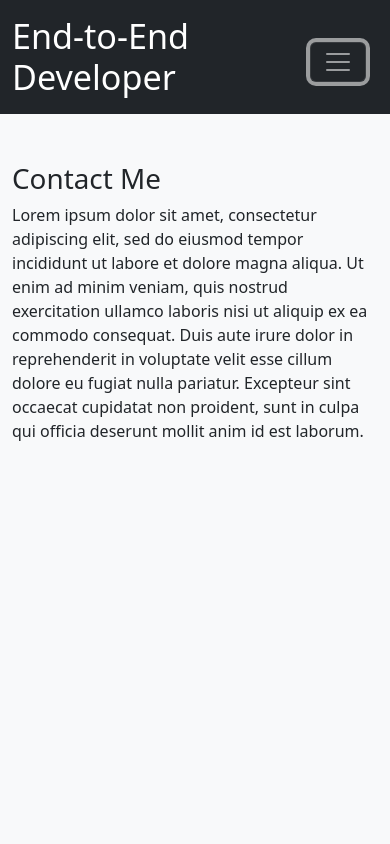
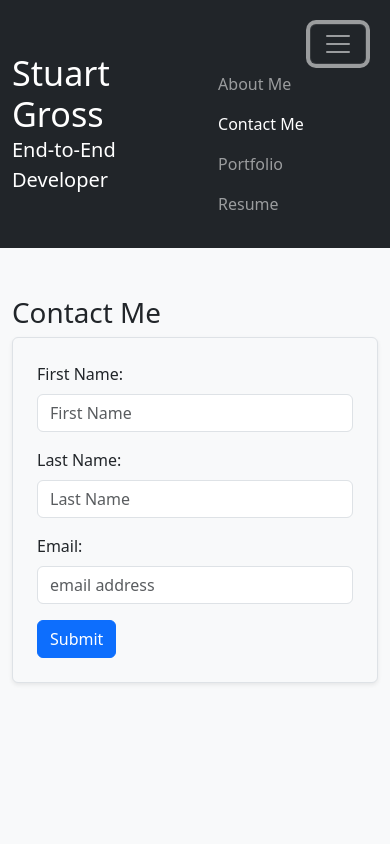
Before and after one commit to sigros02/Module-12-Challenge-React-Portfolio, a React (Vite) app: page /Contact in a window 390 px wide. Both pictures are taken after a click on the button "Toggle navigation". Shown: the top 844 px of the page. Built offline with nearby package versions, Linux system fonts and the light colour scheme.

Commit message:
add contact form component | add navigation link expand/collapse for responsivness

```diff
--- /dev/null
+++ b/src/components/ContactForm.jsx
@@ -0,0 +1,79 @@
+import { useState } from "react";
+
+export default function contactForm() {
+  const [firstName, setFirstName] = useState("");
+  const [lastName, setLastName] = useState("");
+  const [email, setEmail] = useState("");
+
+  const handleInputChange = (formEvent) => {
+    const { name, value } = formEvent.target;
+
+    // SG-TODO: add validation to form input
+    if (name === "firstName") {
+      setFirstName(value);
+    } else if (name === "lastName") {
+      setLastName(value);
+    } else if (name === "email") {
+      setEmail(value);
+    }
+  };
+
+  const handleFormSubmit = (formEvent) => {
+    formEvent.preventDefault();
+    console.log(firstName, lastName, email);
+    // SG-TODO: add message to confrim form submission
+    setFirstName("");
+    setLastName("");
+    setEmail("");
+  };
+
+  return (
+    <form
+      onSubmit={handleFormSubmit}
+      className="p-4 border rounded shadow-sm bg-light"
+    >
+      <div className="mb-3">
+        <label htmlFor="firstName" className="form-label">
+          First Name:
+        </label>
+        <input
+          type="text"
+          name="firstName"
+          value={firstName}
+          onChange={handleInputChange}
+          placeholder="First Name"
+          className="form-control"
+        />
+      </div>
+      <div className="mb-3">
+        <label htmlFor="lastName" className="form-label">
+          Last Name:
+        </label>
+        <input
+          type="text"
+          name="lastName"
+          value={lastName}
+          onChange={handleInputChange}
+          placeholder="Last Name"
+          className="form-control"
+        />
+      </div>
+      <div className="mb-3">
+        <label htmlFor="email" className="form-label">
+          Email:
+        </label>
+        <input
+          type="email"
+          name="email"
+          value={email}
+          onChange={handleInputChange}
+          placeholder="email address"
+          className="form-control"
+        />
+      </div>
+      <button type="submit" className="btn btn-primary">
+        Submit
+      </button>
+    </form>
+  );
+}
--- a/src/components/Header.jsx
+++ b/src/components/Header.jsx
@@ -4,7 +4,10 @@ function Header() {
   return (
     <header className="header bg-dark text-white py-3">
       <div className="container d-flex justify-content-between align-items-center">
-        <h1 className="display-4 mb-0">End-to-End Developer</h1>
+        <div>
+          <h1 className="display-4 mb-0">Stuart Gross</h1>
+          <p className="lead mb-0">End-to-End Developer</p>
+        </div>
         <Navigation />
       </div>
     </header>
--- a/src/components/Navigation.jsx
+++ b/src/components/Navigation.jsx
@@ -1,32 +1,38 @@
 import { Link, useLocation } from "react-router-dom";
+import { useState } from "react";
 
-// SG: Use the useLocation hook from react-router-dom to get the pathname of the current URL and assign it to the currentPage variable
 function Navigation() {
   const { pathname } = useLocation();
+  const [isCollapsed, setIsCollapsed] = useState(true);
 
-// SG: Return a navigation bar with links to the home page, the portfolio page, the resume page, and the contact page
+  const toggleNavbar = () => {
+    setIsCollapsed(!isCollapsed);
+  };
+
   return (
     <nav className="navbar navbar-expand-lg navbar-dark bg-dark">
       <div className="container">
-        <Link className="navbar-brand" to="/">
-        </Link>
+        <Link className="navbar-brand" to="/"></Link>
         <button
           className="navbar-toggler"
           type="button"
-          data-bs-toggle="collapse"
-          data-bs-target="#navbarNav"
+          onClick={toggleNavbar}
           aria-controls="navbarNav"
-          aria-expanded="false"
+          aria-expanded={!isCollapsed}
           aria-label="Toggle navigation"
         >
           <span className="navbar-toggler-icon"></span>
         </button>
-        <div className="collapse navbar-collapse" id="navbarNav">
+        <div
+          className={`collapse navbar-collapse ${!isCollapsed ? "show" : ""}`}
+          id="navbarNav"
+        >
           <ul className="navbar-nav ms-auto">
             <li className="nav-item">
               <Link
                 to="/"
                 className={`nav-link ${pathname === "/" ? "active" : ""}`}
+                onClick={() => setIsCollapsed(true)}
               >
                 About Me
               </Link>
@@ -34,7 +40,10 @@ function Navigation() {
             <li className="nav-item">
               <Link
                 to="/Contact"
-                className={`nav-link ${pathname === "/Contact" ? "active" : ""}`}
+                className={`nav-link ${
+                  pathname === "/Contact" ? "active" : ""
+                }`}
+                onClick={() => setIsCollapsed(true)}
               >
                 Contact Me
               </Link>
@@ -42,7 +51,10 @@ function Navigation() {
             <li className="nav-item">
               <Link
                 to="/Portfolio"
-                className={`nav-link ${pathname === "/Portfolio" ? "active" : ""}`}
+                className={`nav-link ${
+                  pathname === "/Portfolio" ? "active" : ""
+                }`}
+                onClick={() => setIsCollapsed(true)}
               >
                 Portfolio
               </Link>
@@ -51,6 +63,7 @@ function Navigation() {
               <Link
                 to="/Resume"
                 className={`nav-link ${pathname === "/Resume" ? "active" : ""}`}
+                onClick={() => setIsCollapsed(true)}
               >
                 Resume
               </Link>
--- a/src/pages/AboutMe.jsx
+++ b/src/pages/AboutMe.jsx
@@ -4,7 +4,7 @@ export default function AboutMe() {
   return (
     <section className="aboutme flex-grow-1 min-vh-100 bg-light text-dark py-5">
       <div className="container">
-        <h2 className="text-center mb-4">About Me</h2>
+        <h1>About Me</h1>
         <img src={myPhoto} className="portrait" alt="portrait" />
         <p className="text-justify">
           Lorem ipsum dolor sit amet, consectetur adipiscing elit, sed do
--- a/src/pages/Contact.jsx
+++ b/src/pages/Contact.jsx
@@ -1,18 +1,12 @@
+import ContactForm from "../components/ContactForm";
+
 export default function Contact() {
   return (
     <section className="contact flex-grow-1 min-vh-100 bg-light text-dark py-5">
       <div className="container">
         <div>
           <h1>Contact Me</h1>
-          <p>
-            Lorem ipsum dolor sit amet, consectetur adipiscing elit, sed do
-            eiusmod tempor incididunt ut labore et dolore magna aliqua. Ut enim
-            ad minim veniam, quis nostrud exercitation ullamco laboris nisi ut
-            aliquip ex ea commodo consequat. Duis aute irure dolor in
-            reprehenderit in voluptate velit esse cillum dolore eu fugiat nulla
-            pariatur. Excepteur sint occaecat cupidatat non proident, sunt in
-            culpa qui officia deserunt mollit anim id est laborum.
-          </p>
+          <ContactForm />
         </div>
       </div>
     </section>
--- a/src/pages/Portfolio.jsx
+++ b/src/pages/Portfolio.jsx
@@ -31,6 +31,32 @@ function Portfolio() {
                 </div>
               </div>
             </div>
+            <div className="row">
+              <div className="col-md-4 mb-4">
+                <div className="card bg-dark text-white">
+                  <div className="card-body">
+                    <h5 className="card-title">Project 1</h5>
+                    <p className="card-text">Description of Project 4.</p>
+                  </div>
+                </div>
+              </div>
+              <div className="col-md-4 mb-4">
+                <div className="card bg-dark text-white">
+                  <div className="card-body">
+                    <h5 className="card-title">Project 2</h5>
+                    <p className="card-text">Description of Project 5.</p>
+                  </div>
+                </div>
+              </div>
+              <div className="col-md-4 mb-4">
+                <div className="card bg-dark text-white">
+                  <div className="card-body">
+                    <h5 className="card-title">Project 3</h5>
+                    <p className="card-text">Description of Project 6.</p>
+                  </div>
+                </div>
+              </div>
+            </div>
           </div>
         </section>
       </div>
```
